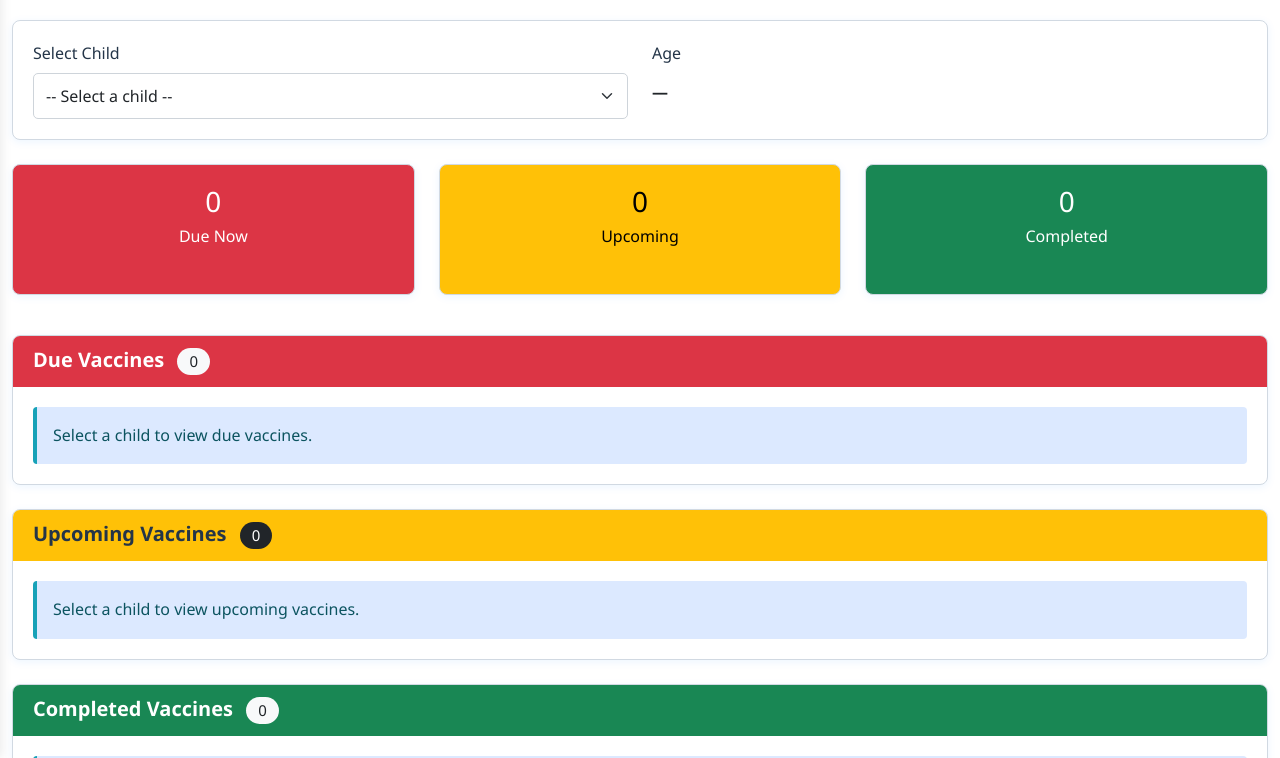
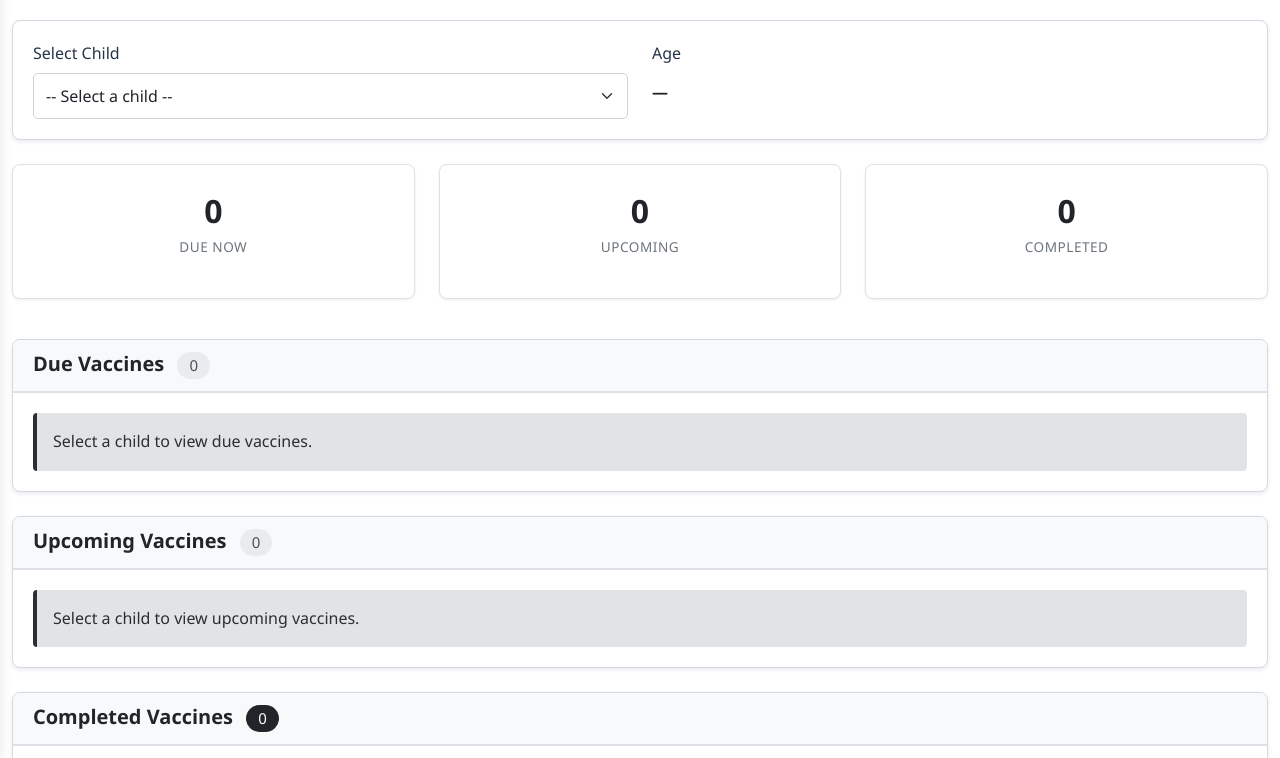
Before and after one commit to marxhell/immunizationsys, a plain HTML site: page frontend/pages/schedule.html in a window 1280 px wide. Shown: the part 42-800 px from the top of the page. Drawn offline with nearby package versions, Linux system fonts and the light colour scheme; no server answers; sample sign-in values are in the browser's storage.

Commit message:
Schedule page: black & white styling to match other pages

```diff
--- a/frontend/pages/schedule.html
+++ b/frontend/pages/schedule.html
@@ -6,6 +6,45 @@
   <title>Vaccination Schedule - Child Vaccination System</title>
   <link href="https://cdn.jsdelivr.net/npm/bootstrap@5.3.0/dist/css/bootstrap.min.css" rel="stylesheet">
   <link rel="stylesheet" href="../css/styles.css">
+  <style>
+    .stat-card-bw {
+      background: #fff;
+      border: 1px solid #dee2e6;
+      border-radius: 8px;
+      box-shadow: 0 1px 3px rgba(0,0,0,0.08);
+    }
+    .stat-card-bw .stat-number {
+      font-size: 2rem;
+      font-weight: 700;
+      color: #212529;
+    }
+    .stat-card-bw .stat-label {
+      color: #6c757d;
+      font-size: 0.85rem;
+      text-transform: uppercase;
+      letter-spacing: 0.5px;
+    }
+    .section-header {
+      background: #f8f9fa !important;
+      border-bottom: 2px solid #dee2e6;
+      color: #212529 !important;
+    }
+    .section-header h5 {
+      color: #212529;
+    }
+    .badge-bw-due {
+      background: #e9ecef !important;
+      color: #495057 !important;
+    }
+    .badge-bw-upcoming {
+      background: #e9ecef !important;
+      color: #495057 !important;
+    }
+    .badge-bw-completed {
+      background: #212529 !important;
+      color: #fff !important;
+    }
+  </style>
 </head>
 <body>
   <div id="app" class="d-flex">
@@ -32,7 +71,7 @@
         <h2 class="mb-4">Vaccination Schedule</h2>
 
         <!-- Child Selector -->
-        <div class="card mb-4">
+        <div class="card mb-4 shadow-sm">
           <div class="card-body">
             <div class="row">
               <div class="col-md-6">
@@ -49,71 +88,71 @@
           </div>
         </div>
 
-        <!-- Schedule Summary Cards -->
+        <!-- Schedule Summary Cards (Black & White) -->
         <div class="row mb-4">
           <div class="col-md-4 mb-3">
-            <div class="card text-bg-danger h-100">
+            <div class="card stat-card-bw h-100">
               <div class="card-body text-center">
-                <h3 id="dueCount">0</h3>
-                <h6 class="card-title">Due Now</h6>
+                <div class="stat-number" id="dueCount">0</div>
+                <div class="stat-label">Due Now</div>
               </div>
             </div>
           </div>
           <div class="col-md-4 mb-3">
-            <div class="card text-bg-warning h-100">
+            <div class="card stat-card-bw h-100">
               <div class="card-body text-center">
-                <h3 id="upcomingCount">0</h3>
-                <h6 class="card-title">Upcoming</h6>
+                <div class="stat-number" id="upcomingCount">0</div>
+                <div class="stat-label">Upcoming</div>
               </div>
             </div>
           </div>
           <div class="col-md-4 mb-3">
-            <div class="card text-bg-success h-100">
+            <div class="card stat-card-bw h-100">
               <div class="card-body text-center">
-                <h3 id="completedCount">0</h3>
-                <h6 class="card-title">Completed</h6>
+                <div class="stat-number" id="completedCount">0</div>
+                <div class="stat-label">Completed</div>
               </div>
             </div>
           </div>
         </div>
 
         <!-- Due Vaccines -->
-        <div class="card mb-4">
-          <div class="card-header bg-danger text-white">
-            <h5 class="mb-0">Due Vaccines <span id="dueBadge" class="badge bg-light text-dark ms-2">0</span></h5>
+        <div class="card mb-4 shadow-sm">
+          <div class="card-header section-header">
+            <h5 class="mb-0">Due Vaccines <span id="dueBadge" class="badge badge-bw-due ms-2">0</span></h5>
           </div>
           <div class="card-body" id="dueVaccinesList">
-            <div class="alert alert-info mb-0">Select a child to view due vaccines.</div>
+            <div class="alert alert-secondary mb-0">Select a child to view due vaccines.</div>
           </div>
         </div>
 
         <!-- Upcoming Vaccines -->
-        <div class="card mb-4">
-          <div class="card-header bg-warning">
-            <h5 class="mb-0">Upcoming Vaccines <span id="upcomingBadge" class="badge bg-dark ms-2">0</span></h5>
+        <div class="card mb-4 shadow-sm">
+          <div class="card-header section-header">
+            <h5 class="mb-0">Upcoming Vaccines <span id="upcomingBadge" class="badge badge-bw-upcoming ms-2">0</span></h5>
           </div>
           <div class="card-body" id="upcomingVaccinesList">
-            <div class="alert alert-info mb-0">Select a child to view upcoming vaccines.</div>
+            <div class="alert alert-secondary mb-0">Select a child to view upcoming vaccines.</div>
           </div>
         </div>
 
         <!-- Completed Vaccines -->
-        <div class="card mb-4">
-          <div class="card-header bg-success text-white">
-            <h5 class="mb-0">Completed Vaccines <span id="completedBadge" class="badge bg-light text-dark ms-2">0</span></h5>
+        <div class="card mb-4 shadow-sm">
+          <div class="card-header section-header">
+            <h5 class="mb-0">Completed Vaccines <span id="completedBadge" class="badge badge-bw-completed ms-2">0</span></h5>
           </div>
           <div class="card-body" id="completedVaccinesList">
-            <div class="alert alert-info mb-0">Select a child to view completed vaccines.</div>
+            <div class="alert alert-secondary mb-0">Select a child to view completed vaccines.</div>
           </div>
         </div>
 
         <!-- Reference Schedule -->
-        <div class="card mb-4">
-          <div class="card-header bg-info text-white">
+        <div class="card mb-4 shadow-sm">
+          <div class="card-header section-header">
             <h5 class="mb-0">Full KEPI Reference Schedule</h5>
           </div>
           <div class="card-body" id="referenceSchedule">
-            <div class="alert alert-info mb-0">Loading reference schedule...</div>
+            <div class="alert alert-secondary mb-0">Loading reference schedule...</div>
           </div>
         </div>
       </div>
```
